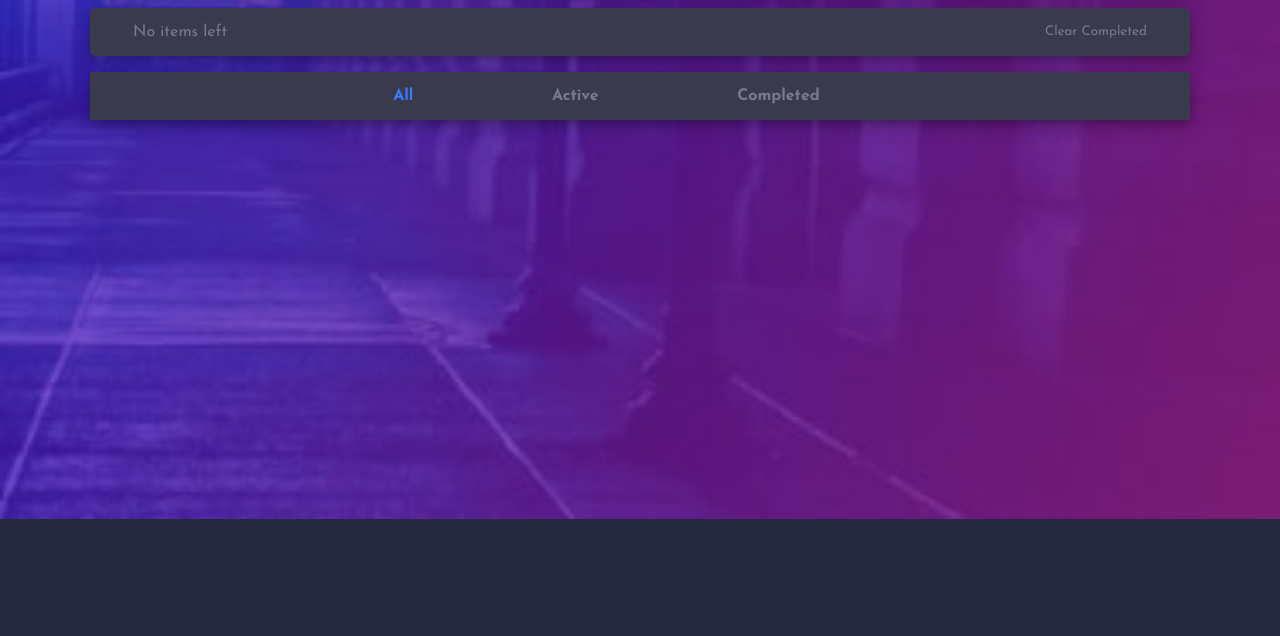
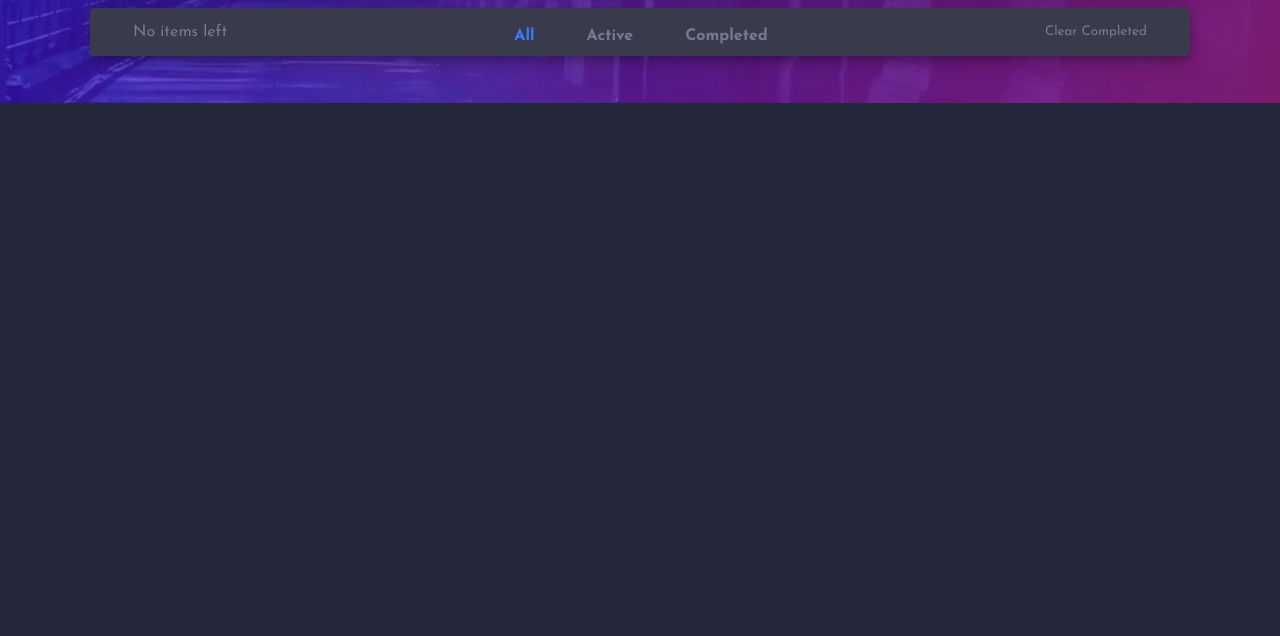
Before and after one commit to teodollo/toDo-app, a plain HTML site: page index.html in a window 1280 px wide. Shown: the part 164-800 px from the top of the page. Drawn offline with nearby package versions, Linux system fonts and the light colour scheme.

Commit message:
desktop media querie made

```diff
--- a/styles.css
+++ b/styles.css
@@ -154,7 +154,7 @@ header h1{
 .todo p{
     margin:auto auto auto 0;
     text-align: left;
-    font-size: 13px;
+    font-size: 14px;
     font-weight: 400;
     color: white
 }
@@ -226,3 +226,32 @@ header h1{
 #completed-filter{
     text-align: left;
 }
+
+@media screen and (min-width: 768px) {
+    .dark {
+        background-image: url(images/bg-desktop-dark.jpg) !important;
+    }
+
+    button {
+        cursor: pointer;
+    }
+
+    #filter {
+        display: grid;
+        grid-template-columns: 1fr 1fr 1.4fr;
+        bottom: 5.5vh;
+        position: relative;
+        margin-top: 0;
+        background: transparent;
+        border-radius: 5px;
+        box-shadow: none;
+        margin-left: auto;
+        margin-right: auto;
+        width: 40%;
+        background-color: transparent !important;
+    }
+
+    #all-filter, #active-filter, #completed-filter {
+        background-color: transparent !important;
+    }
+}
```
